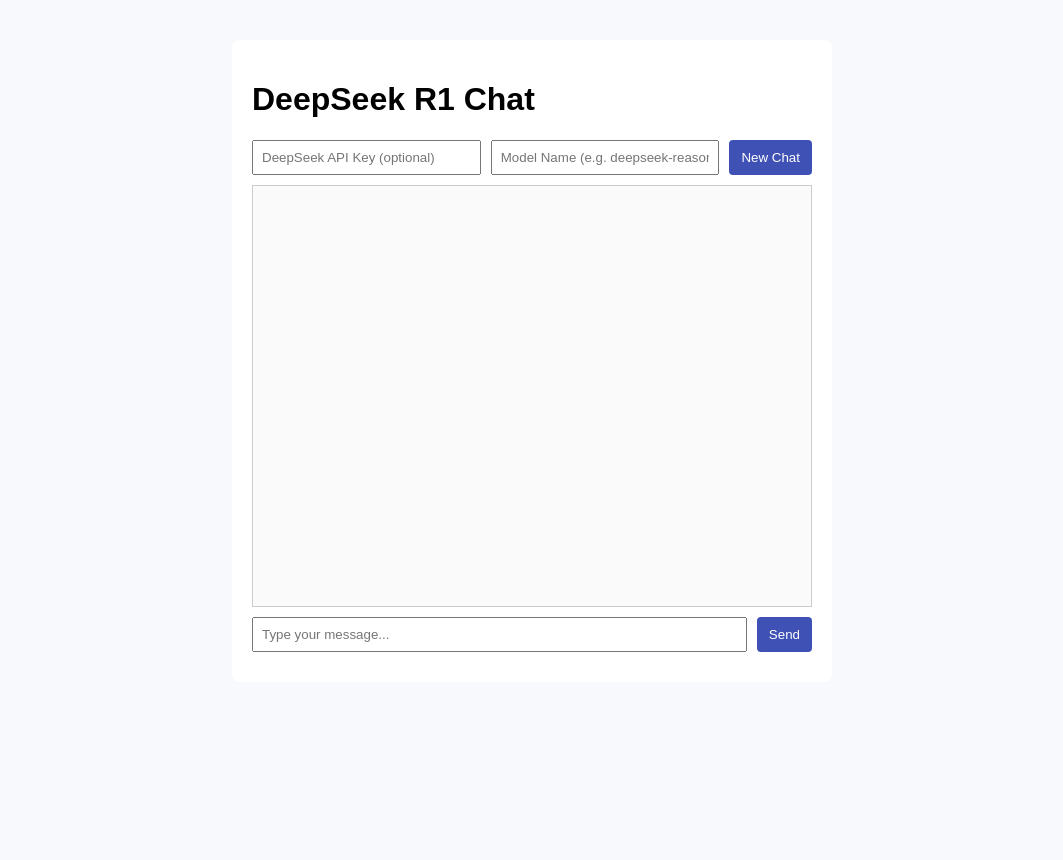
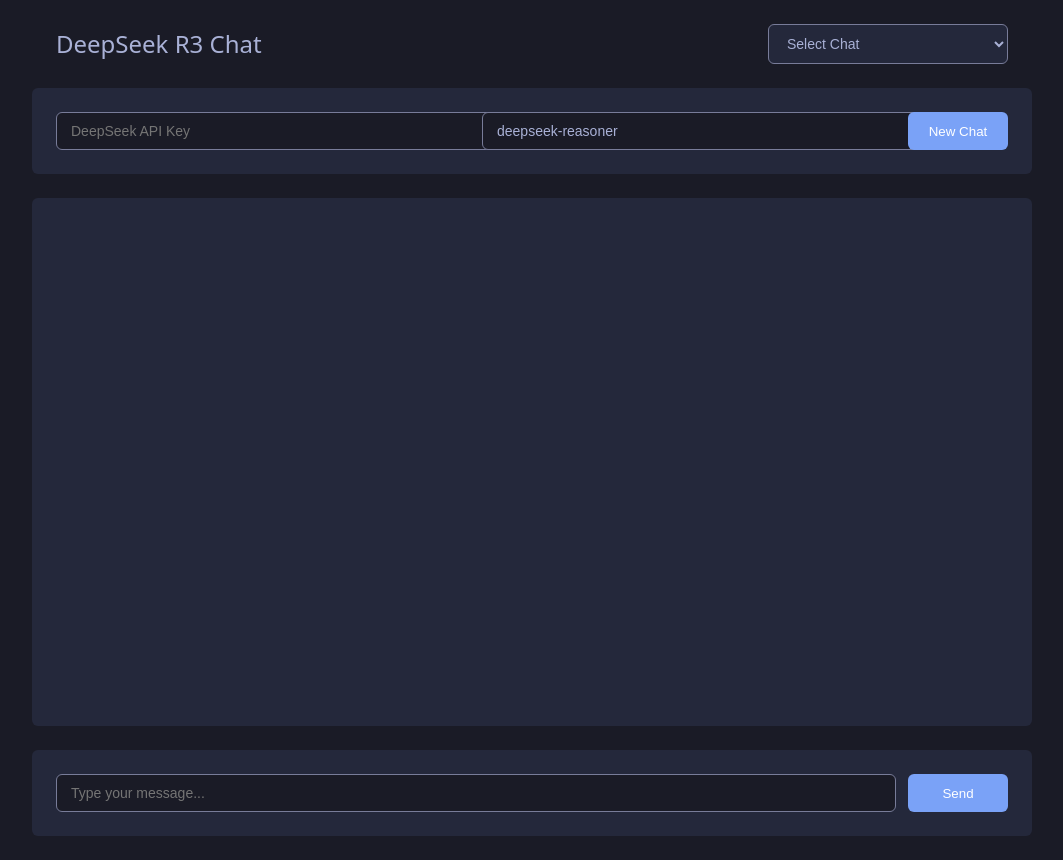
Before and after one commit to SPECT0x4552/llm_chatbox, a Flask app: page / in a window 1280 px wide. Shown: the whole page, without its empty margins (108-1171 px from the left). Before the commit the page ends 652 px from the top, so only its background shows below. Run offline with Flask 2, Linux system fonts and the light colour scheme; some libraries are stand-ins or nearby versions.

Commit message:
Dark template for the UI.
Fixed activeChats state management so that there is no scenario where a
new chat is not detected and an error indicating chat creation before
prompting is thrown. (Doomed loop)

````diff
--- a/app.py
+++ b/app.py
@@ -2,18 +2,23 @@
 import openai
 import uuid
 from flask import Flask, render_template, request, jsonify
+from datetime import datetime, timedelta
+from functools import wraps
 
 app = Flask(__name__)
 
-# In-memory store of conversations.
-# Format:
-#   conversations = {
-#     <chat_id>: [
-#        {"role": "user", "content": "hello"},
-#        {"role": "assistant", "content": "hi, how can I help?"}
-#     ]
-#   }
+# Enhanced conversation store with timestamps and metadata
 conversations = {}
+
+def require_api_key(f):
+    @wraps(f)
+    def decorated_function(*args, **kwargs):
+        if request.method == "POST":
+            data = request.json
+            if not data.get("api_key"):
+                return jsonify({"error": "DeepSeek API Key is required"}), 401
+        return f(*args, **kwargs)
+    return decorated_function
 
 @app.route("/")
 def index():
@@ -21,80 +26,153 @@
     return render_template("index.html")
 
 @app.route("/new-chat", methods=["POST"])
+@require_api_key
 def new_chat():
     """
     Create a new chat session.
     Returns a unique chat_id for referencing the conversation.
     """
     chat_id = str(uuid.uuid4())
-    conversations[chat_id] = []
+    conversations[chat_id] = {
+        'messages': [],
+        'created_at': datetime.now().isoformat(),
+        'last_updated': datetime.now().isoformat()
+    }
     return jsonify({"chat_id": chat_id})
 
 @app.route("/send-message", methods=["POST"])
+@require_api_key
 def send_message():
     """
     Handles sending a user message to the DeepSeek-based model and
     returning the updated conversation.
-    Expects JSON:
-      { chat_id, user_message, api_key, model_name }
     """
     data = request.json
     chat_id = data.get("chat_id")
     user_message = data.get("user_message")
-    api_key = data.get("api_key")        # Optional if you also have it in environment
-    model_name = data.get("model_name")  # e.g. "deepseek-reasoner"
+    api_key = data.get("api_key")
+    model_name = data.get("model_name", "deepseek-reasoner")
 
-    # Basic validation
     if not chat_id or not user_message:
-        return jsonify({"error": "Missing 'chat_id' or 'user_message'"}), 400
+        return jsonify({"error": "Missing required fields"}), 400
 
-    # If the chat does not exist yet, create it
+    # Create chat if it doesn't exist
     if chat_id not in conversations:
-        conversations[chat_id] = []
+        conversations[chat_id] = {
+            'messages': [],
+            'created_at': datetime.now().isoformat(),
+            'last_updated': datetime.now().isoformat()
+        }
 
-    # Append user's message to the conversation
-    conversations[chat_id].append({"role": "user", "content": user_message})
+    # Update conversation
+    conversations[chat_id]['messages'].append({
+        "role": "user",
+        "content": user_message
+    })
+    conversations[chat_id]['last_updated'] = datetime.now().isoformat()
 
-    # Apply API key if provided (overrides environment)
-    if api_key:
-        openai.api_key = api_key
-
-    # Point the OpenAI library to the DeepSeek endpoint
+    # Configure OpenAI client for DeepSeek
+    openai.api_key = api_key
     openai.api_base = "https://api.deepseek.com"
 
-    # Default to 'deepseek-reasoner' if model name is not provided
-    model_name = model_name or "deepseek-reasoner"
-
     try:
-        # Make the ChatCompletion request to DeepSeek's API
+        # Make the API request to DeepSeek
         response = openai.ChatCompletion.create(
             model=model_name,
-            messages=conversations[chat_id]
+            messages=conversations[chat_id]['messages']
         )
 
-        # Extract standard assistant "content"
+        # Process the response
         content = response.choices[0].message["content"]
-
-        # DeepSeek custom field "reasoning_content"
-        # (use .get(...) to avoid errors if the field is missing)
         reasoning_content = response.choices[0].message.get("reasoning_content", "")
 
-        # Append assistant's main content
-        conversations[chat_id].append({"role": "assistant", "content": content})
+        # Add the main response
+        conversations[chat_id]['messages'].append({
+            "role": "assistant",
+            "content": content
+        })
 
-        # Optionally, you can also store the reasoning content as a separate message
-        # or handle it however you like. For example:
+        # Add reasoning content if present
         if reasoning_content:
-            conversations[chat_id].append({
+            conversations[chat_id]['messages'].append({
                 "role": "assistant_reasoning",
                 "content": reasoning_content
             })
 
-        return jsonify({"conversation": conversations[chat_id]})
+        return jsonify({
+            "conversation": conversations[chat_id]['messages']
+        })
     except Exception as e:
         print(f"Error querying DeepSeek: {e}")
         return jsonify({"error": str(e)}), 500
 
+@app.route("/list-chats", methods=["GET"])
+def list_chats():
+    """Return a list of all active chats with their metadata."""
+    chat_list = [
+        {
+            "id": chat_id,
+            "created_at": chat_data['created_at'],
+            "last_updated": chat_data['last_updated'],
+            "message_count": len(chat_data['messages']),
+            "first_message": next(
+                (msg['content'] for msg in chat_data['messages']
+                 if msg['role'] == 'user'),
+                None
+            )
+        }
+        for chat_id, chat_data in conversations.items()
+    ]
+    return jsonify({"chats": chat_list})
+
+@app.route("/get-chat/<chat_id>", methods=["GET"])
+def get_chat(chat_id):
+    """Retrieve a specific chat's messages and metadata."""
+    if chat_id not in conversations:
+        return jsonify({"error": "Chat not found"}), 404
+
+    return jsonify({
+        "conversation": conversations[chat_id]['messages'],
+        "metadata": {
+            "created_at": conversations[chat_id]['created_at'],
+            "last_updated": conversations[chat_id]['last_updated']
+        }
+    })
+
+@app.route("/delete-chat/<chat_id>", methods=["DELETE"])
+def delete_chat(chat_id):
+    """Delete a specific chat session."""
+    if chat_id not in conversations:
+        return jsonify({"error": "Chat not found"}), 404
+
+    del conversations[chat_id]
+    return jsonify({"status": "success", "message": "Chat deleted"})
+
+def cleanup_old_chats(max_age_hours=24):
+    """
+    Remove chats older than the specified number of hours.
+    """
+    current_time = datetime.now()
+    chats_to_remove = []
+
+    for chat_id, chat_data in conversations.items():
+        last_updated = datetime.fromisoformat(chat_data['last_updated'])
+        if (current_time - last_updated) > timedelta(hours=max_age_hours):
+            chats_to_remove.append(chat_id)
+
+    for chat_id in chats_to_remove:
+        del conversations[chat_id]
+
+    return len(chats_to_remove)
+
+@app.route("/cleanup", methods=["POST"])
+def trigger_cleanup():
+    """Endpoint to manually trigger chat cleanup."""
+    removed_count = cleanup_old_chats()
+    return jsonify({
+        "status": "success",
+        "message": f"Removed {removed_count} old chats"
+    })
+
 if __name__ == "__main__":
-    # Run in debug mode on localhost:5000 (customize as needed)
     app.run(debug=True, host="0.0.0.0", port=5000)
--- /dev/null
+++ b/static/main.js
@@ -0,0 +1,190 @@
+let currentChatId = null;
+let activeChats = new Map();
+
+const newChatBtn = document.getElementById("new-chat-btn");
+const sendBtn = document.getElementById("send-btn");
+const chatContainer = document.getElementById("chat-container");
+const userMessageInput = document.getElementById("user-message");
+const apiKeyInput = document.getElementById("api-key");
+const modelNameInput = document.getElementById("model-name");
+const chatDropdown = document.getElementById("chat-dropdown");
+const loadingIndicator = document.querySelector(".loading");
+
+// Initialize highlight.js
+hljs.highlightAll();
+
+// Chat dropdown management
+chatDropdown.addEventListener("change", (e) => {
+    if (e.target.value) {
+        currentChatId = e.target.value;
+        renderConversation(activeChats.get(currentChatId));
+    }
+});
+
+function updateChatDropdown() {
+    const currentSelection = chatDropdown.value;
+    chatDropdown.innerHTML = "<option value=''>Select Chat</option>";
+
+    activeChats.forEach((messages, chatId) => {
+        const option = document.createElement("option");
+        option.value = chatId;
+        const firstUserMsg = messages.find(m => m.role === "user")?.content;
+        option.textContent = firstUserMsg ?
+            `Chat ${chatId.slice(0, 6)} - ${firstUserMsg.slice(0, 30)}...` :
+            `Chat ${chatId.slice(0, 6)}`;
+        chatDropdown.appendChild(option);
+    });
+
+    if (currentSelection) {
+        chatDropdown.value = currentSelection;
+    }
+}
+
+newChatBtn.addEventListener("click", async () => {
+    if (!apiKeyInput.value.trim()) {
+        alert("Please enter your DeepSeek API Key");
+        return;
+    }
+
+    try {
+        const response = await fetch("/new-chat", { method: "POST" });
+        const data = await response.json();
+        currentChatId = data.chat_id;
+        activeChats.set(currentChatId, []);
+        updateChatDropdown();
+        chatDropdown.value = currentChatId;
+        chatContainer.innerHTML = "";
+        userMessageInput.value = "";
+    } catch (error) {
+        console.error("Error creating new chat:", error);
+    }
+});
+
+sendBtn.addEventListener("click", sendMessage);
+userMessageInput.addEventListener("keypress", (e) => {
+    if (e.key === "Enter") sendMessage();
+});
+
+async function sendMessage() {
+    const userMessage = userMessageInput.value.trim();
+    if (!userMessage) return;
+
+    if (!apiKeyInput.value.trim()) {
+        alert("Please enter your DeepSeek API Key");
+        return;
+    }
+
+    if (!currentChatId) {
+        alert("Please start a new chat first!");
+        return;
+    }
+
+    addMessage("user", userMessage);
+    userMessageInput.value = "";
+    loadingIndicator.style.display = "flex";
+
+    try {
+        const response = await fetch("/send-message", {
+            method: "POST",
+            headers: { "Content-Type": "application/json" },
+            body: JSON.stringify({
+                chat_id: currentChatId,
+                user_message: userMessage,
+                api_key: apiKeyInput.value.trim(),
+                model_name: modelNameInput.value.trim() || "deepseek-reasoner"
+            })
+        });
+
+        loadingIndicator.style.display = "none";
+
+        const data = await response.json();
+        if (data.error) {
+            console.error("Server error:", data.error);
+            return;
+        }
+
+        activeChats.set(currentChatId, data.conversation);
+        updateChatDropdown();
+        renderConversation(data.conversation);
+    } catch (error) {
+        loadingIndicator.style.display = "none";
+        console.error("Error sending message:", error);
+    }
+}
+
+function formatCode(content) {
+    if (!content) return "";
+
+    // Handle thought process first
+    if (content.includes("<antThinking>")) {
+        const thoughtMatch = content.match(/<antThinking>([\s\S]*?)<\/antThinking>/);
+        if (thoughtMatch) {
+            const thought = thoughtMatch[1].trim();
+            const restContent = content.replace(/<antThinking>[\s\S]*?<\/antThinking>/, '').trim();
+
+            return `
+                <div class="thought-toggle">
+                    <button class="show-thought" onclick="toggleThought(this)">Show Thought Process</button>
+                    <div class="thought-content">${thought}</div>
+                </div>
+                ${formatMessageContent(restContent)}
+            `;
+        }
+    }
+
+    return formatMessageContent(content);
+}
+
+function formatMessageContent(content) {
+    if (content.includes("```")) {
+        const parts = content.split(/(```[\s\S]*?```)/g);
+        return parts.map(part => {
+            if (part.startsWith("```")) {
+                const match = part.match(/```(\w+)?\n([\s\S]*?)```/);
+                if (match) {
+                    const [_, lang, code] = match;
+                    return `
+                        <div class="code-block">
+                            <pre><code class="${lang || ''}">${code.trim()}</code></pre>
+                            <button class="copy-button" onclick="navigator.clipboard.writeText(\`${code.trim()}\`)">
+                                Copy
+                            </button>
+                        </div>`;
+                }
+            }
+            return `<p>${part}</p>`;
+        }).join("");
+    }
+    return `<p>${content}</p>`;
+}
+
+function toggleThought(button) {
+    const content = button.nextElementSibling;
+    const isHidden = content.style.display === "none" || content.style.display === "";
+    content.style.display = isHidden ? "block" : "none";
+    button.textContent = isHidden ? "Hide Thought Process" : "Show Thought Process";
+}
+
+function renderConversation(conversation) {
+    chatContainer.innerHTML = "";
+    conversation?.forEach(msg => {
+        addMessage(msg.role, msg.content);
+    });
+}
+
+function addMessage(role, content) {
+    const messageDiv = document.createElement("div");
+    messageDiv.classList.add("message", role);
+
+    const messageContent = document.createElement("div");
+    messageContent.classList.add("message-content");
+    messageContent.innerHTML = formatCode(content);
+
+    messageDiv.appendChild(messageContent);
+    chatContainer.appendChild(messageDiv);
+    chatContainer.scrollTop = chatContainer.scrollHeight;
+
+    messageDiv.querySelectorAll('pre code').forEach((block) => {
+        hljs.highlightBlock(block);
+    });
+}
--- a/templates/index.html
+++ b/templates/index.html
@@ -3,101 +3,279 @@
 
 <head>
     <meta charset="UTF-8" />
-    <title>DeepSeek R1 Chat</title>
+    <title>DeepSeek R3 Chat</title>
+    <link href="https://cdnjs.cloudflare.com/ajax/libs/highlight.js/11.9.0/styles/atom-one-dark.min.css"
+        rel="stylesheet">
     <style>
+        :root {
+            --bg-primary: #1a1b26;
+            --bg-secondary: #24283b;
+            --text-primary: #a9b1d6;
+            --text-secondary: #787c99;
+            --accent: #7aa2f7;
+            --success: #9ece6a;
+            --error: #f7768e;
+            --border-radius: 6px;
+            --spacing: 24px;
+        }
+
         body {
-            font-family: Arial, sans-serif;
-            max-width: 600px;
-            margin: 40px auto;
-            background: #f7f9fc;
+            font-family: system-ui, -apple-system, sans-serif;
+            background: var(--bg-primary);
+            color: var(--text-primary);
+            margin: 0;
+            padding: var(--spacing);
+            min-height: 100vh;
+            line-height: 1.5;
         }
 
         .container {
-            background: #fff;
-            padding: 20px;
-            border-radius: 8px;
+            max-width: 1000px;
+            margin: 0 auto;
+        }
+
+        .header {
+            display: flex;
+            justify-content: space-between;
+            align-items: center;
+            margin-bottom: var(--spacing);
+            padding: 0 var(--spacing);
+        }
+
+        h1 {
+            font-size: 1.5rem;
+            font-weight: 500;
+            margin: 0;
+        }
+
+        .chat-selector {
+            min-width: 240px;
+        }
+
+        #chat-dropdown {
+            width: 100%;
+            padding: 10px 14px;
+            background: var(--bg-secondary);
+            color: var(--text-primary);
+            border: 1px solid var(--text-secondary);
+            border-radius: var(--border-radius);
+            font-size: 14px;
+        }
+
+        .settings {
+            display: grid;
+            grid-template-columns: 1fr 1fr auto;
+            gap: 12px;
+            margin-bottom: var(--spacing);
+            padding: var(--spacing);
+            background: var(--bg-secondary);
+            border-radius: var(--border-radius);
         }
 
         #chat-container {
-            border: 1px solid #ccc;
-            padding: 10px;
-            height: 400px;
+            background: var(--bg-secondary);
+            border-radius: var(--border-radius);
+            padding: var(--spacing);
+            height: 60vh;
             overflow-y: auto;
-            margin-bottom: 10px;
-            background: #fafafa;
+            margin-bottom: var(--spacing);
         }
 
         .message {
-            margin-bottom: 12px;
+            margin-bottom: 16px;
+            max-width: 85%;
         }
 
-        .message.user p {
-            background-color: #cfe3ff;
-            text-align: right;
+        .message.user {
+            margin-left: auto;
         }
 
-        .message.assistant p {
-            background-color: #eeeeee;
-            text-align: left;
+        .message.assistant {
+            margin-right: auto;
         }
 
-        .message.assistant_reasoning p {
-            background-color: #fffdd0;
-            text-align: left;
+        .message-content {
+            padding: 14px 18px;
+            border-radius: var(--border-radius);
+            line-height: 1.5;
         }
 
-        .message p {
-            display: inline-block;
-            padding: 8px 12px;
-            border-radius: 5px;
-            max-width: 80%;
+        .user .message-content {
+            background: var(--accent);
+            color: #ffffff;
         }
 
-        .settings,
+        .assistant .message-content {
+            background: var(--bg-primary);
+            color: var(--text-primary);
+        }
+
         .controls {
             display: flex;
-            gap: 10px;
-            margin-bottom: 10px;
+            gap: 12px;
+            background: var(--bg-secondary);
+            padding: var(--spacing);
+            border-radius: var(--border-radius);
         }
 
-        .settings input,
-        .controls input {
-            flex: 1;
-            padding: 8px;
+        input,
+        select {
+            background: var(--bg-primary);
+            color: var(--text-primary);
+            border: 1px solid var(--text-secondary);
+            padding: 10px 14px;
+            border-radius: var(--border-radius);
+            font-size: 14px;
+            width: 100%;
+        }
+
+        input:focus {
+            outline: none;
+            border-color: var(--accent);
         }
 
         button {
-            padding: 8px 12px;
+            background: var(--accent);
+            color: #ffffff;
             border: none;
-            border-radius: 4px;
-            background: #3f51b5;
-            color: #fff;
+            padding: 10px 20px;
+            border-radius: var(--border-radius);
             cursor: pointer;
+            font-weight: 500;
+            transition: all 0.2s;
+            min-width: 100px;
         }
 
         button:hover {
-            background: #303f9f;
+            opacity: 0.9;
+            transform: translateY(-1px);
+        }
+
+        .loading {
+            display: none;
+            align-items: center;
+            gap: 4px;
+            color: var(--text-secondary);
+            margin: 10px 0;
+            padding: 0 var(--spacing);
+        }
+
+        .loading span {
+            width: 5px;
+            height: 5px;
+            background: var(--text-secondary);
+            border-radius: 50%;
+            animation: bounce 0.5s infinite;
+        }
+
+        .loading span:nth-child(2) {
+            animation-delay: 0.1s;
+        }
+
+        .loading span:nth-child(3) {
+            animation-delay: 0.2s;
+        }
+
+        @keyframes bounce {
+
+            0%,
+            100% {
+                transform: translateY(0);
+            }
+
+            50% {
+                transform: translateY(-4px);
+            }
+        }
+
+        .code-block {
+            position: relative;
+            margin: 16px 0;
+        }
+
+        pre code {
+            border-radius: var(--border-radius);
+            padding: 16px !important;
+            background: var(--bg-primary) !important;
+            font-size: 14px;
+        }
+
+        .copy-button {
+            position: absolute;
+            top: 8px;
+            right: 8px;
+            background: var(--bg-secondary);
+            color: var(--text-secondary);
+            border: none;
+            padding: 6px 12px;
+            border-radius: 4px;
+            font-size: 12px;
+            opacity: 0;
+            transition: opacity 0.2s;
+        }
+
+        .code-block:hover .copy-button {
+            opacity: 1;
+        }
+
+        .thought-content {
+            display: none;
+            background: var(--bg-primary);
+            padding: 12px;
+            margin: 8px 0;
+            border-radius: var(--border-radius);
+            font-size: 14px;
+            color: var(--text-secondary);
+        }
+
+        .show-thought {
+            font-size: 12px;
+            color: var(--text-secondary);
+            background: none;
+            border: none;
+            cursor: pointer;
+            padding: 4px 8px;
+            margin-top: 4px;
+        }
+
+        .show-thought:hover {
+            color: var(--accent);
         }
     </style>
 </head>
 
 <body>
     <div class="container">
-        <h1>DeepSeek R1 Chat</h1>
+        <div class="header">
+            <h1>DeepSeek R3 Chat</h1>
+            <div class="chat-selector">
+                <select id="chat-dropdown">
+                    <option value="">Select Chat</option>
+                </select>
+            </div>
+        </div>
+
         <div class="settings">
-            <input type="text" id="api-key" placeholder="DeepSeek API Key (optional)" />
-            <input type="text" id="model-name" placeholder="Model Name (e.g. deepseek-reasoner)" />
+            <input type="text" id="api-key" placeholder="DeepSeek API Key" required />
+            <input type="text" id="model-name" placeholder="Model Name" value="deepseek-reasoner" />
             <button id="new-chat-btn">New Chat</button>
         </div>
 
         <div id="chat-container"></div>
+
+        <div class="loading">
+            <span></span>
+            <span></span>
+            <span></span>
+        </div>
 
         <div class="controls">
             <input type="text" id="user-message" placeholder="Type your message..." />
             <button id="send-btn">Send</button>
         </div>
     </div>
-    <!-- Separate JS file -->
+
+    <script src="https://cdnjs.cloudflare.com/ajax/libs/highlight.js/11.9.0/highlight.min.js"></script>
     <script src="{{ url_for('static', filename='main.js') }}"></script>
 </body>
 
````
Also changed, not shown: 1 other file.
